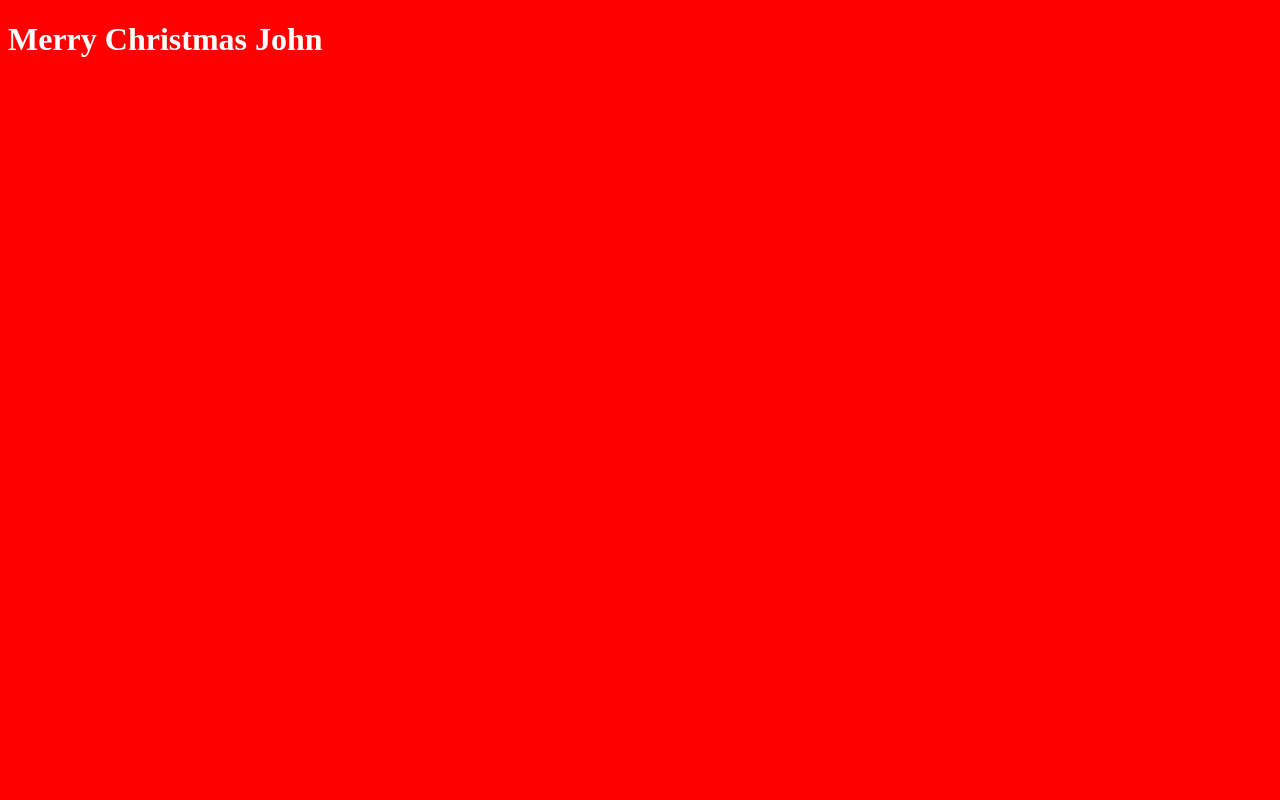
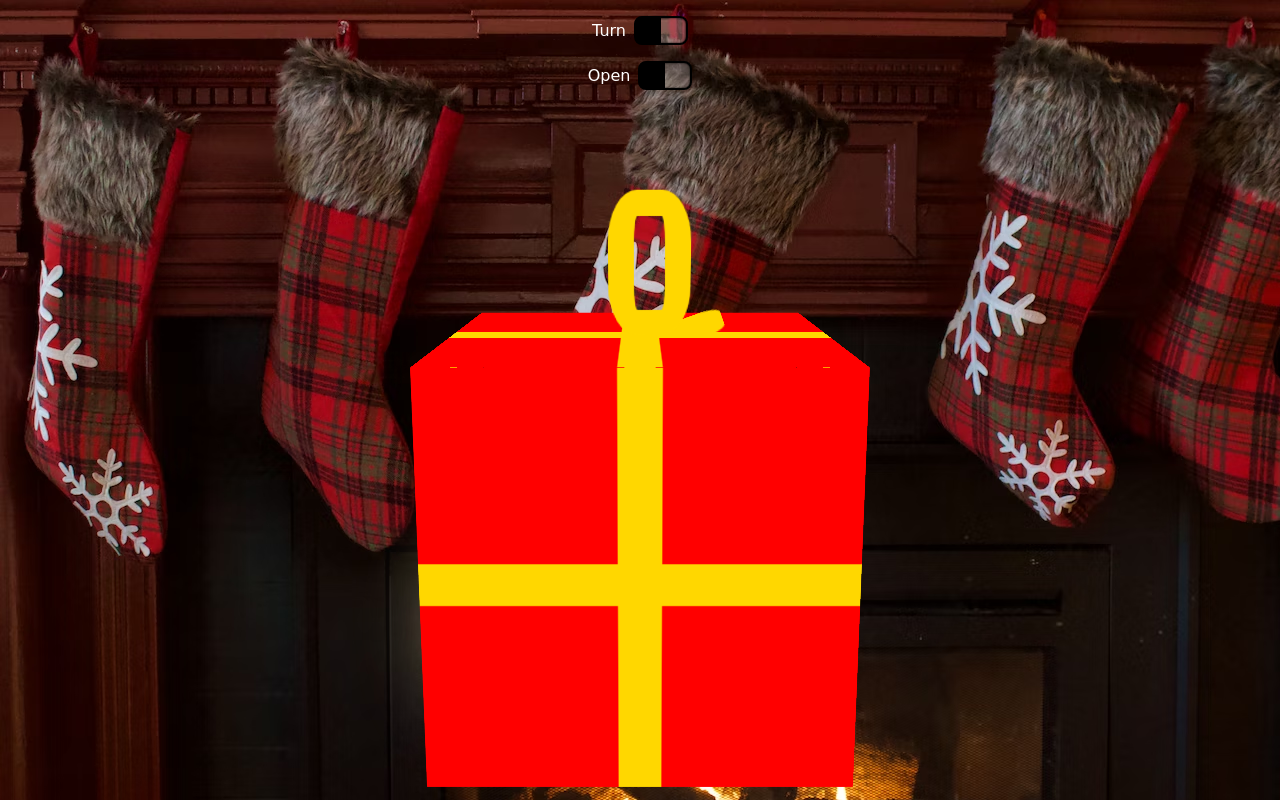
Before and after one commit to sblondeau/202209-secret-santa, a plain HTML site: page index.html in a window 1280 px wide. Drawn offline with Linux system fonts and the light colour scheme; a web font is replaced by a local one.

Commit message:
secret santa

```diff
--- a/index.html
+++ b/index.html
@@ -1,5 +1,6 @@
 <!DOCTYPE html>
 <html lang="en">
+
 <head>
     <meta charset="UTF-8">
     <meta http-equiv="X-UA-Compatible" content="IE=edge">
@@ -7,7 +8,29 @@
     <title>Secret Santa</title>
     <link rel="stylesheet" href="style.css">
 </head>
+
 <body>
-    <h1>Merry Christmas John</h1>
+
+    <input type="checkbox" id="turn">
+    <label for="turn">Turn</label>
+    <input type="checkbox" id="open">
+    <label for="open">Open</label>
+    <h1>Merry Christmas HÉLÈNE</h1>
+    <div class="box">
+        <div class="laces">
+            <div class="lace"></div>
+            <div class="lace"></div>
+            <div class="ruban"></div>
+        </div>
+        <div class="face"></div>
+        <div class="face"></div>
+        <div class="face"></div>
+        <div class="face"></div>
+        <div class="face"></div>
+        <div class="face"></div>
+    </div>
+
+    <div class="flamme"></div>
 </body>
+
 </html>
--- a/style.css
+++ b/style.css
@@ -1,4 +1,216 @@
+@import url('https://fonts.googleapis.com/css2?family=Mountains+of+Christmas&display=swap');
+
+:root {
+    --primary: hsl(0, 100%, 50%);
+    --secondary: gold;
+    --tertiary: rgb(58, 125, 22);
+    --light: white;
+    --dark: black;
+    --intermediate: grey;
+
+    --spacing-sm: 4px;
+    --spacing: 8px;
+    --spacing-2: 16px;
+    --spacing-3: 24px;
+    --spacing-4: 32px;
+
+    font-family: 'Mountains of Christmas', cursive;
+}
+
 body {
-    background-color: red;
+    background-image: url('christmas.avif');
     color: white;
+    perspective: 1000px;
+    transform-style: preserve-3d;
+    display: flex;
+    height: 90vh;
+    flex-direction: column;
+    align-items: center;
 }
+
+input {
+    display: none;
+}
+
+label {
+    display: flex;
+    align-items: center;
+    margin: var(--spacing);
+}
+
+label::after {
+    display: inline-block;
+    margin-left: var(--spacing) ;
+    --width: 50px;
+    --color: var(--dark);
+    content:'';
+    width: var(--width);
+    height: calc(var(--width) / 2);
+    background: linear-gradient(var(--direction, 90deg), var(--color) 50%, rgba(255, 255, 255, 0.24) 50%);
+    border-radius: 8px;
+    border: 2px solid var(--color);
+    box-shadow: 0 0 2px inset var(--dark);
+}
+
+input:checked + label::after {
+    --color: var(--primary);
+    --direction: -90deg;
+}
+
+h1 {
+    opacity: 0;
+    transform-style: preserve-3d;
+    padding: var(--spacing) var(--spacing-4) ;
+    background-color: var(--tertiary);
+    clip-path: polygon(0 0, 100% 0, 95% 50%, 100% 100%, 0 100%, 5% 50%);
+}
+
+.box {
+    --size: 300px;
+    position: relative;
+    margin: auto;
+    width: var(--size);
+    aspect-ratio: 1 / 1;
+    transform-style: preserve-3d;
+    transform-origin: 50% 100%;
+    animation: rotate 10s linear infinite;
+    animation-play-state: paused;
+}
+
+.face {
+    position: absolute;
+    inset: 0;
+    background-color: var(--primary);
+    transform-origin: var(--transform-originX, center) var(--transform-originY, center) var(--transform-originZ, 0);
+    transform: rotateX(var(--rotateX, 0)) rotateY(var(--rotateY, 0));
+    background:
+        linear-gradient(to left, transparent 45%, var(--secondary) 45%, var(--secondary) 55%, transparent 55%),
+        linear-gradient(to top, transparent 45%, var(--secondary) 45%, var(--secondary) 55%, transparent 55%),
+        var(--primary);
+    transition: transform 0.5s;
+}
+
+.face:hover {
+    filter: brightness(110%);
+}
+
+.face:nth-of-type(2) {
+    --transform-originX: 100%;
+    --rotateY: 90deg;
+}
+
+.face:nth-of-type(3) {
+    --transform-originX: 0;
+    --rotateY: -90deg;
+}
+
+.face:nth-of-type(4) {
+    --transform-originY: 0;
+    --rotateX: 90deg;
+}
+
+.face:nth-of-type(5) {
+    --transform-originY: 100%;
+    --rotateX: -90deg;
+}
+
+.face:nth-of-type(6) {
+    --transform-originZ: calc(var(--size) / 2);
+    --rotateX: 180deg;
+}
+
+#open:checked ~ .box .face:nth-of-type(4) {
+    --rotateX: 180deg;
+    transition-delay: 2s;
+}
+
+.laces {
+    transform-style: preserve-3d;
+}
+
+.lace {
+    position: absolute;
+    width: calc(var(--size) / 12);
+    aspect-ratio: 1 / 3;
+    border-radius: 35%;
+    border:20px solid var(--secondary);
+    transform-origin: center bottom;
+    transform: translateY(-100%) translateX(calc((var(--size) - 50px) * 0.5)) translateZ(calc(var(--size) / 2)) rotateX(var(--rotate-lace, 8deg));
+    transition: width 2s, opacity 0.4s 1.6s;
+}
+
+.lace:nth-of-type(2) {
+    --rotate-lace:-6deg;
+}
+
+.ruban {
+    position: absolute;
+    width: calc(var(--size) / 6);
+    border:10px solid var(--secondary);
+    transform-origin: left;
+    border-radius: 25%;
+    transform: translateY(calc(-100% + 20px)) translateX(calc((var(--size)) * 0.5)) translateZ(calc(var(--size) / 2))  rotate(-20deg);
+    transition: width 2s, opacity 0.4s 1.6s;
+}
+
+#open:checked ~ .box .laces .ruban {
+    width: var(--size);
+    opacity: 0;
+}
+#open:checked ~ .box .laces .lace {
+    width: 0;
+    opacity: 0;
+}
+
+#open:checked ~ h1 {
+    animation: title 1 2s ease-in-out 2.5s forwards;
+}
+
+#turn:checked ~ .box {
+    animation-play-state: running;
+}
+
+.flamme {
+    position: absolute;
+    width: 50px;
+    height: 50px;
+    background-color: rgba(251, 188, 71, 0.779);
+    border: 50px solid rgba(255, 253, 209, 0.867);
+    border-radius: 50%;
+    filter: blur(40px);
+    top: 75%;
+    left: 36%;
+    animation: flammes 2s infinite alternate;
+}
+
+@keyframes flammes {
+    from {
+        transform: scale(0.8);
+    }
+    to {
+        transform: scale(1.2);
+    }
+}
+
+@keyframes rotate {
+    0% {
+        transform: rotateY(0) rotateX(-10deg);
+    }
+    50% {
+        transform: rotateY(0.5);
+    }
+    100% {
+        transform: rotateY(1turn) rotateX(-10deg);
+    }
+}
+
+@keyframes title {
+    from {
+        transform: translateY(300px) rotate(-90deg)  scale(0.7);
+        opacity: 0.8;
+    }
+    to {
+        transform: translateY(100px) rotate(0) scale(1.2) translateZ(200px);
+        opacity: 1;
+    }
+}
```
Also changed, not shown: christmas.avif (added).
